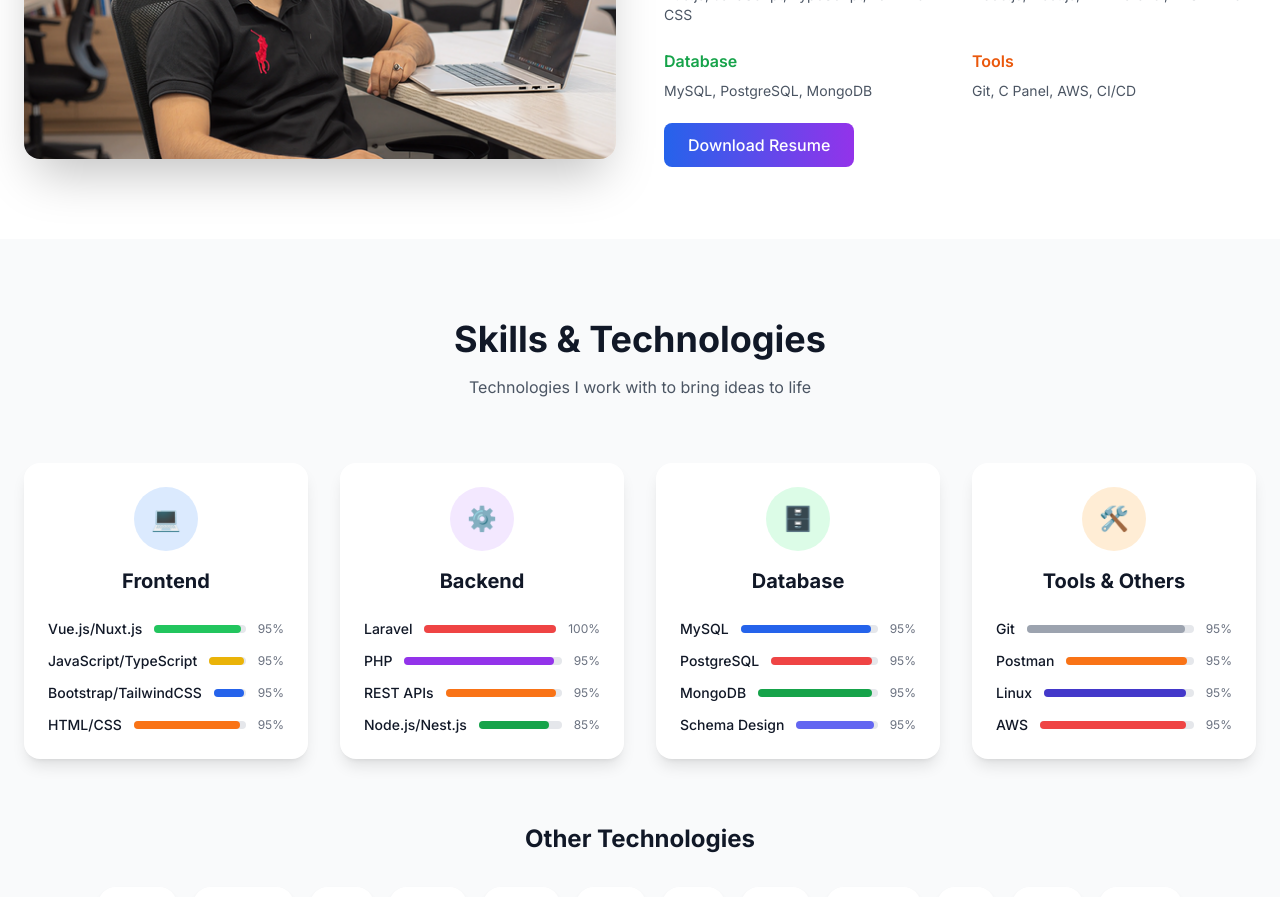
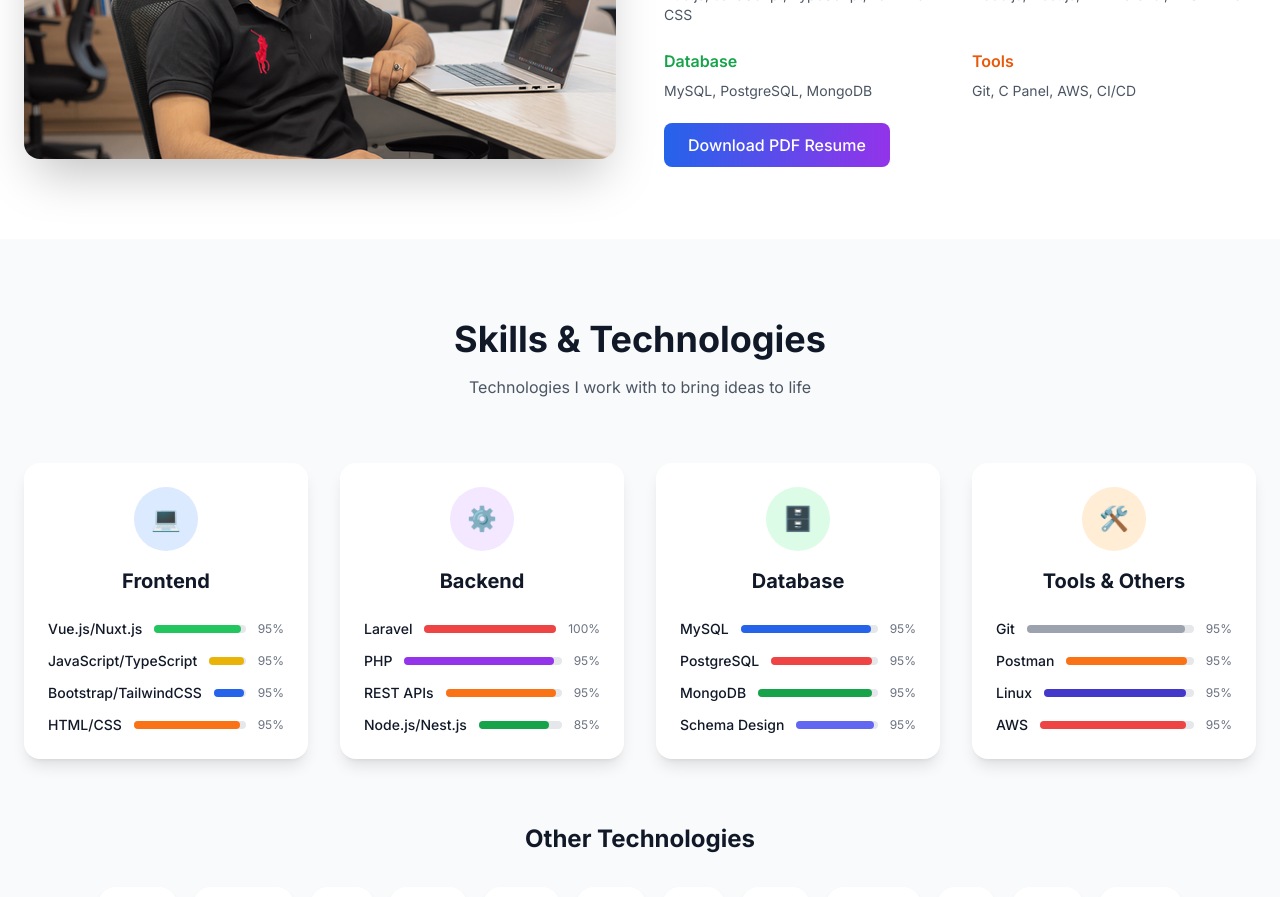
Before and after one commit to RahmatUllah-github/portfolio, a Nuxt app: page / in a window 1280 px wide. Shown: the part 1260-2157 px from the top of the page. Built offline with nearby package versions, Linux system fonts and the light colour scheme.

Commit message:
resume updated

```diff
--- a/pages/index.vue
+++ b/pages/index.vue
@@ -76,8 +76,8 @@
               </div>
             </div>
 
-            <a href="/resume.pdf" class="btn-primary" target="_blank">
-              Download Resume
+            <a href="/Rahmat-senior-fullstack-laravel-dev.pdf" class="btn-primary" target="_blank">
+              Download PDF Resume
             </a>
           </div>
         </div>
```
Also changed, not shown: 2 other files (tests, documents, lock files or other folders).
